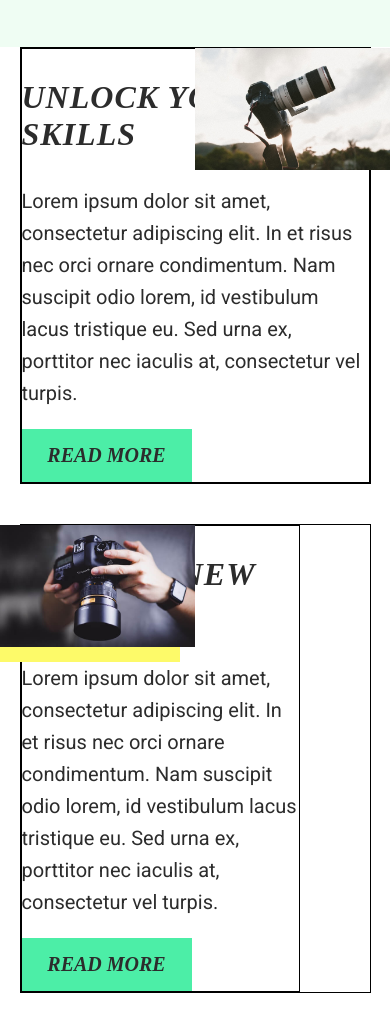
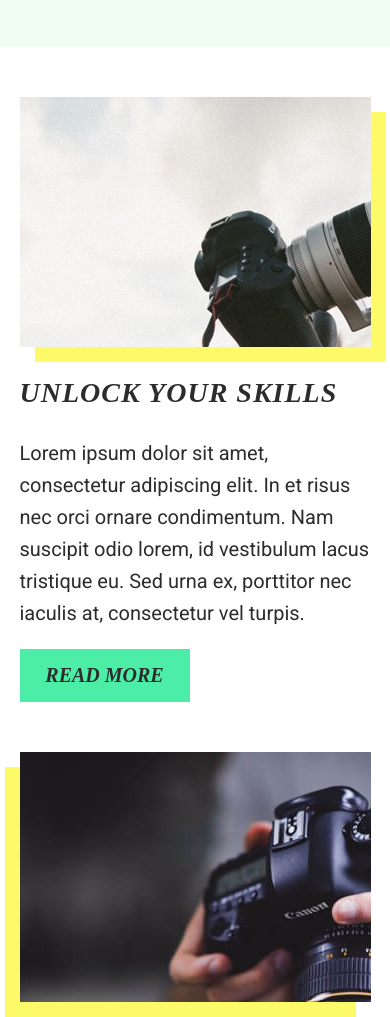
Before and after one commit to sooyshim/capturedPSDConversion, a website: page index.html in a window 390 px wide. Shown: the part 1446-2463 px from the top of the page. Drawn offline with Linux system fonts and the light colour scheme; a web font is replaced by a local one.

Commit message:
media query updated

```diff
--- a/index.html
+++ b/index.html
@@ -46,12 +46,7 @@
     <section class="features">
       <div class="feature feature1">
         <div class="wrapper">
-          <div class="test">
-            <div class="anotherThing">
-              <!-- decorative img: alt is blank -->
-              <img src="./assets/left-image.jpg" alt="">
-            </div>
-          </div>
+          <div class="imgContainer"></div>
           <div class="featureContent">
             <h3>Unlock your skills</h3>
             <p>Lorem ipsum dolor sit amet, consectetur adipiscing elit. In et risus nec orci ornare condimentum. Nam suscipit odio lorem, id vestibulum lacus tristique eu. Sed urna ex, porttitor nec iaculis at, consectetur vel turpis.</p>
@@ -61,12 +56,7 @@
       </div>
       <div class="feature feature2">
         <div class="wrapper">
-            <div class="test">
-              <div class="anotherThing">
-                <!-- decorative img: alt is blank -->
-                <img src="./assets/right-image.jpg" alt="">
-              </div>
-            </div>
+            <div class="imgContainer"></div>
             <div class="featureContent">
               <h3>Getting new gear</h3>
               <p>Lorem ipsum dolor sit amet, consectetur adipiscing elit. In et risus nec orci ornare condimentum. Nam suscipit odio lorem, id vestibulum lacus tristique eu. Sed urna ex, porttitor nec iaculis at, consectetur vel turpis.</p>
--- a/styles/partials/base/_components.scss
+++ b/styles/partials/base/_components.scss
@@ -38,6 +38,7 @@ textarea {
 
 input[type="text"],
 input[type="email"] {
+  width: 100%;
   border: none;
   border-bottom: 2px solid $primary;
   padding-bottom: 15px;
--- a/styles/partials/base/_typography.scss
+++ b/styles/partials/base/_typography.scss
@@ -29,6 +29,10 @@ h2 {
 
 h3,
 .linkLabel {
+  @include bp(xs) {
+    font-size: 1.4rem;
+  }
+
   font-size: 1.6rem;
   letter-spacing: 1px;
 }
--- a/styles/partials/layout/_header.scss
+++ b/styles/partials/layout/_header.scss
@@ -75,7 +75,6 @@ label.toggle {
   }
 
   @include bp(md) {
-    border: 1px solid #000;
     width: 60%;
   }
 
@@ -108,7 +107,7 @@ label.toggle {
     }
   }
 
-  @include bp(lg) {
+  @include bp(sm) {
     a {
       position: relative;
     }
@@ -133,7 +132,6 @@ label.toggle {
   }
 }
 
-
 //toggle effect styles
 input[class="toggle"]:checked + .navList {
   opacity: 1;
--- a/styles/partials/pages/_blog.scss
+++ b/styles/partials/pages/_blog.scss
@@ -77,12 +77,16 @@ label.sideToggle {
   background-color: $white;
   position: absolute;
 
-  a {
+  a[href="index.html"] {
     display: inline-block;
     margin-left: 3px;
     font-family: $smFont;
     text-transform: none;
     font-weight: bold;
+
+    &:hover {
+      color: darken($primary, 30%);
+    }
   }
 
   @include bp(sm) {
@@ -103,7 +107,7 @@ label.sideToggle {
     }
 
     .sideBarContent {
-      padding: 0 15px 40px;
+      padding: 0 10px 40px;
     }
   }
 
@@ -132,6 +136,18 @@ label.sideToggle {
 
 }
 
+.recentPosts a {
+  font-family: $smFont;
+  text-transform: none;
+  font-weight: normal;
+  font-style: normal;
+  display: inline;
+
+  &:hover {
+    color: darken($primary, 30%);
+  }
+}
+
 // Toggle effect
 input.sideToggle:checked + .sideBarPopUp {
   transform: translateX(0);
@@ -148,8 +164,8 @@ input.sideToggle:checked + label {
   color: $primary;
   font-weight: bold;
   display: inline-block;
-  width: 1.5em;
-  margin-left: 0.5em;
+  width: 1.0em;
+  margin-left: 0.3em;
 }
 
 // blog post
@@ -167,6 +183,10 @@ input.sideToggle:checked + label {
   h2,
   p {
     padding-left: 10px;
+
+    @include bp(sm) {
+      padding-left: 20px;
+    }
 
     @include bp(lg) {
       padding-left: 30px;
@@ -224,6 +244,10 @@ input.sideToggle:checked + label {
     width: 100%;
     margin-bottom: 40px;
   }
+
+  input[type="submit"] {
+    margin-bottom: 100px;
+  }
 }
 
 // flexbox layout for media query
--- a/styles/partials/pages/_contact.scss
+++ b/styles/partials/pages/_contact.scss
@@ -35,15 +35,23 @@
 //form styles
 // For general form styles, go to components.scss
 .contactForm {
-  padding: 50px;
-  border: 30px solid $accent;
+  border: 20px solid $accent;
   border-top: none;
   border-right: none;
+  padding: 20px 20px 20px 10px;
   background-color: $white;
 
   @include bp(lg) {
+    padding: 15px;
+    border: 30px solid $accent;
+    border-top: none;
+    border-right: none;
     position: relative;
     top: -150px;
+  }
+
+  @include bp(xlg) {
+    padding: 50px;
   }
 
   input[type="text"],
@@ -55,14 +63,16 @@
 
 //name & email flex box
 .contactContainer {
-  @include bp(xlg) {
+  @include bp(sm) {
     display: flex;
     justify-content: space-between;
   }
 
   input[type="text"],
   input[type="email"] {
-    flex-basis: 45%;
+    @include bp(sm) {
+      flex-basis: 45%;
+    }
   }
 }
 
@@ -78,7 +88,7 @@
   width: 70%;
 
   //media query
-  @include bp(lg) {
+  @include bp(sm) {
     width: 50%;
   }
 
@@ -97,7 +107,6 @@
 // address style
 .socialMedia a,
 address p:first-of-type {
-  border: 1px solid #000;
   font-size: 1.3rem;
   margin: 5px 0;
 }
@@ -117,21 +126,35 @@ address {
   }
 }
 
+.emailAddress:hover {
+  color: $primary;
+  text-shadow: 2px 1px 1px $black;
+}
+
 // layout flex media query
 .contact {
   .wrapper {
+    border: 1px solid #000;
     @include bp(lg) {
       display: flex;
       flex-direction: row-reverse;
+      justify-content: space-between;
     }
   }
 
   aside {
-    flex-basis: 35%;
-    margin-right: 20px;
+    @include bp(lg) {
+      flex-basis: 30%;
+    }
   }
 
   .contactForm {
-    flex-basis: 65%;
+    @include bp(lg) {
+      flex-basis: 60%;
+    }
+
+    @include bp(xlg) {
+      flex-basis: 70%;
+    }
   }
 }
--- a/styles/partials/pages/_main.scss
+++ b/styles/partials/pages/_main.scss
@@ -74,7 +74,7 @@
   }
 
   @include bp(lg) {
-    // bottom: -30%;
+    bottom: -30%;
     border: 40px solid $accent;
     border-right: none;
   }
@@ -90,14 +90,14 @@
     padding-top: 130px;
   }
 
+  @include bp(lg) {
+    padding: 200px 50px;
+  }
+
   p {
     @include bp(sm) {
       padding-bottom: 20px;
     }
-  }
-
-  @include bp(lg) {
-    padding: 150px 50px;
   }
 
   h2 {
@@ -115,7 +115,6 @@
   }
 
   .wrapper {
-    border: 1px solid #000;
 
     @include bp(lg) {
       display: flex;
@@ -123,47 +122,46 @@
     }
   }
 
-  .test {
-    // background-color: $accent;
-    @include bp(lg) {
-      flex-basis: 50%;
-      border: 1px solid #000;
-      position: relative;
-    }
+  .imgContainer {
+    flex-basis: 47%;
   }
-
   .featureContent {
     @include bp(lg) {
-      flex-basis: 50%;
+      flex-basis: 46%;
     }
   }
 }
 
 .feature1 {
+  .imgContainer {
+    background-image: url('../assets/left-image.jpg');
+    @extend %boxShadowL;
+    height: 250px;
+    width: 100%;
+    margin-top: 50px;
 
-  .anotherThing {
-    width: 50vw;
-    position: absolute;
-    right: 0;
-  //   left: calc((50% - ((90% - 70px) / 2)) * -1);
-  }
-
-  img {
-    // @extend %boxShadowL;
+    @include bp(md) {
+      height: 350px;;
+    }
 
     @include bp(lg) {
-      position: absolute;
-      top: -30px;
-      // left: -10%;
-      // display: none;
-      // left: 0;
+      width: 50%;
+      height: auto;
+      position: relative;
+      left: -5.65%;
+      top: -80px;
     }
   }
 
   .featureContent {
-    border: 1px solid #000;
+
     @include bp(lg) {
       margin-left: 70px;
+      padding-left: 20px;
+    }
+
+    @include bp(xlg) {
+      padding: 50px 27px;
     }
   }
 }
@@ -175,35 +173,42 @@
     }
   }
 
-  .anotherThing {
-    width: 50vw;
-    position: absolute;
-    left: 0;
-  //   left: calc((50% - ((90% - 70px) / 2)) * -1);
-  }
+  .imgContainer {
+    @extend %boxShadowR;
+    background-image: url('../assets/right-image.jpg');
+    height: 250px;
+    width: 100%;
+    margin-top: 50px;
 
-  img {
-    @extend %boxShadowR;
-    // flex-basis: 50%;
+    @include bp(md) {
+      height: 350px;;
+    }
 
     @include bp(lg) {
-      position: absolute;
-      bottom: -50px;
-      // right: calc((50% - ((90% - 70px) / 2)) * -1);
+      width: 50%;
+      height: auto;
+      position: relative;
+      right: -5.65%;
+      flex-basis: 50%;
+      bottom: -90px;
     }
   }
 
   .featureContent {
-    border: 1px solid #000;
     margin-right: 70px;
+
+    @include bp(lg) {
+      padding-right: 20px;
+    }
+
+    @include bp(xlg) {
+      padding: 50px 27px;
+    }
   }
 }
 
 // moreInfo section styles
 .moreInfo {
-  .wrapper {
-    border: 1px solid #000;
-  }
 
   @include bp(lg) {
     padding-top: 100px;
@@ -238,7 +243,6 @@
 
 //info link title style (icon + label)
 .infoTitle {
-  border: 1px solid #000;
   display: flex; //Flex container
   align-items: center;
   cursor: pointer;
@@ -294,6 +298,10 @@
 }
 
 .info p {
+  @include bp(md) {
+    margin-left: 50px;
+  }
+
   @include bp(lg) {
     margin-left: 65px;
   }
```
Also changed, not shown: blog.html (+18 -7 lines), contact.html (+5 -2 lines), styles/styles.css.
